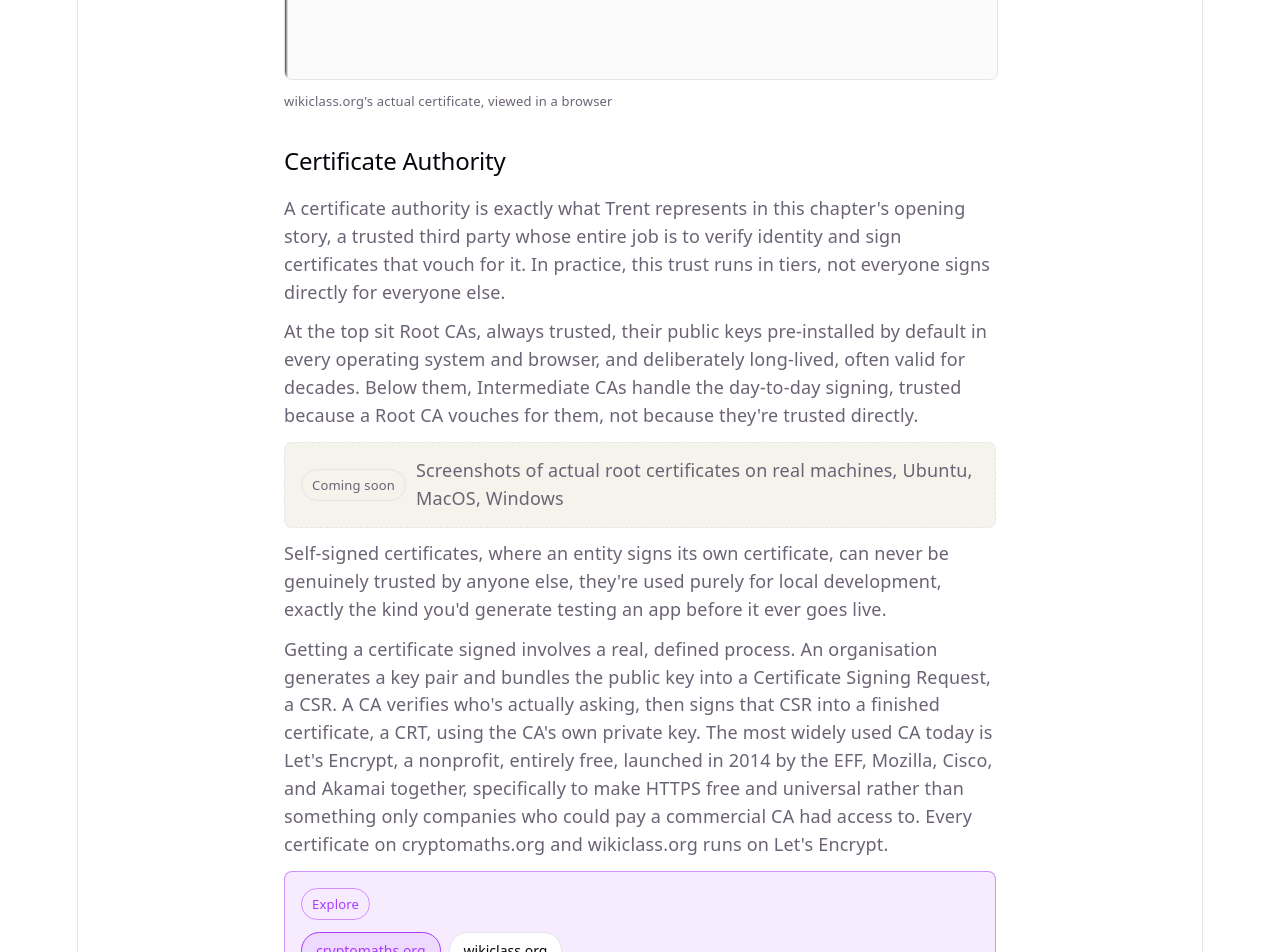
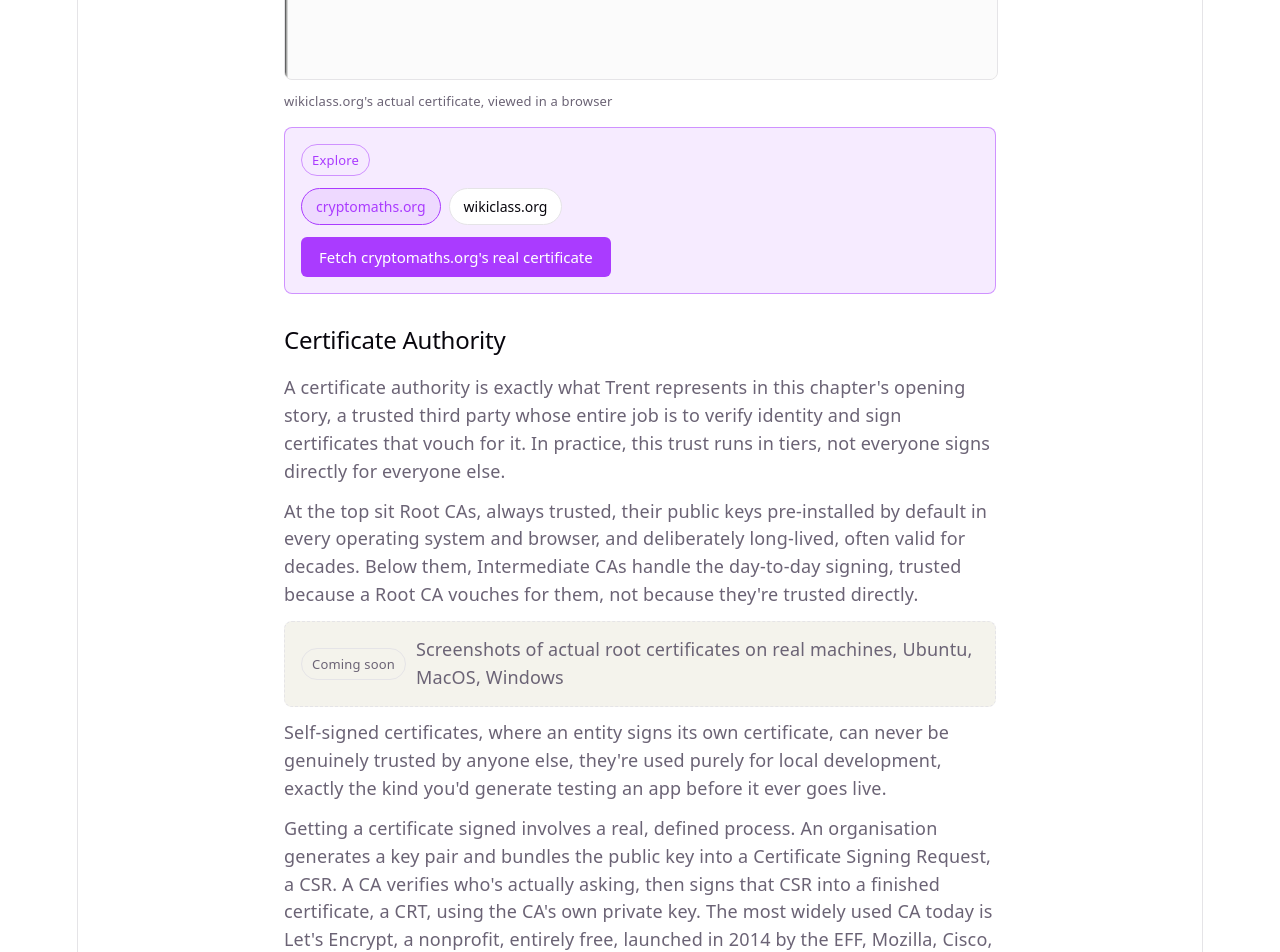
Before and after one commit to gillo7/CryptoMaths, a React (Vite) app in the folder frontend/: page /certificates in a window 1280 px wide. Shown: the part 2540-3492 px from the top of the page. Built offline with nearby package versions, Linux system fonts and the light colour scheme.

Commit message:
Move the live certificate decoder next to the certificate screenshot
Reads better paired directly with the static wikiclass.org screenshot
above it than sitting alone in the Certificate Authority section.

```diff
--- a/frontend/src/pages/Certificates.tsx
+++ b/frontend/src/pages/Certificates.tsx
@@ -101,6 +101,7 @@ function Certificates() {
           />
           <figcaption>wikiclass.org's actual certificate, viewed in a browser</figcaption>
         </figure>
+        <CertificateDecoder />
       </section>
 
       <section>
@@ -140,7 +141,6 @@ function Certificates() {
           access to. Every certificate on cryptomaths.org and
           wikiclass.org runs on Let's Encrypt.
         </p>
-        <CertificateDecoder />
         <p>
           This whole system only works if CAs are actually trustworthy,
           and history shows that trust has genuinely broken, more than
```
